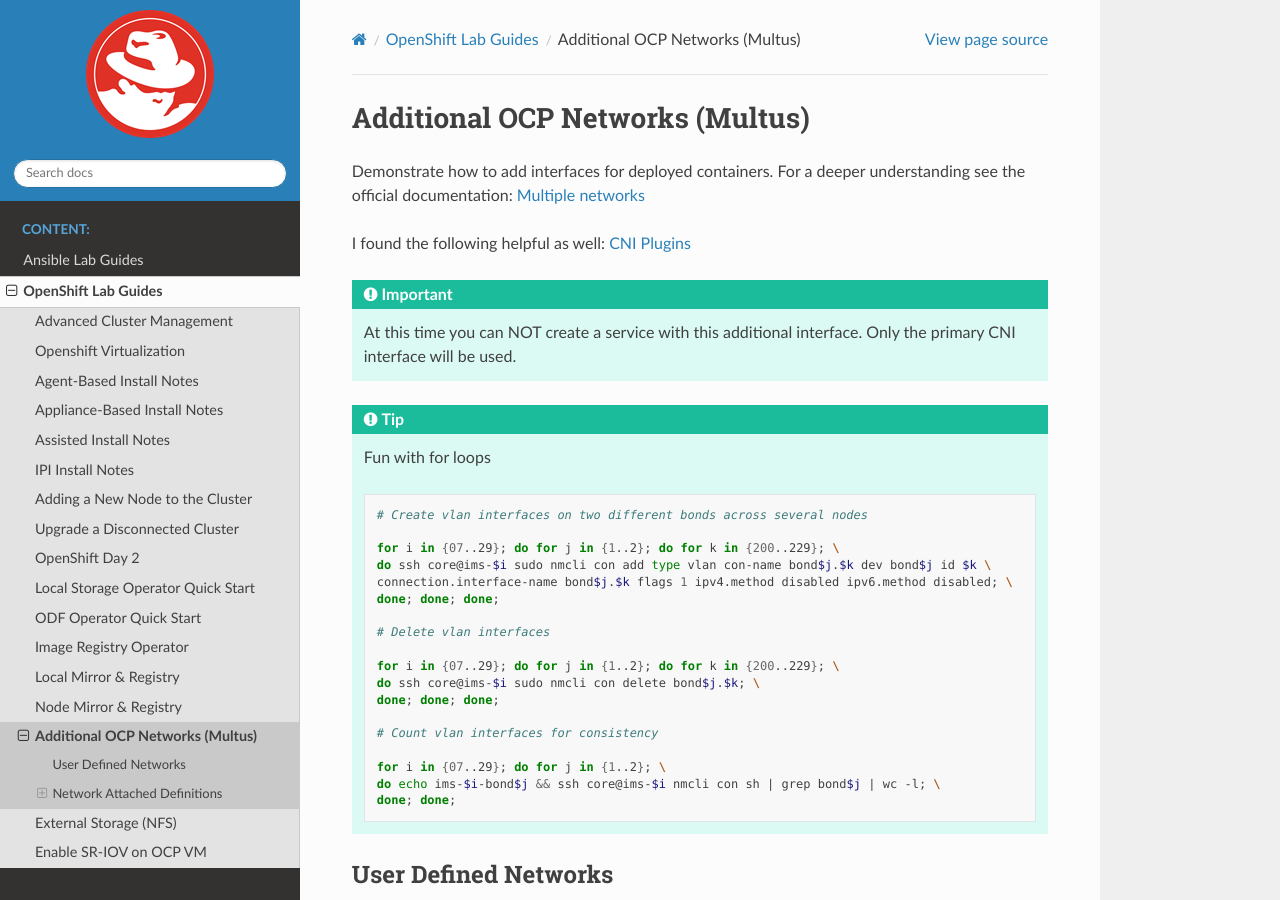
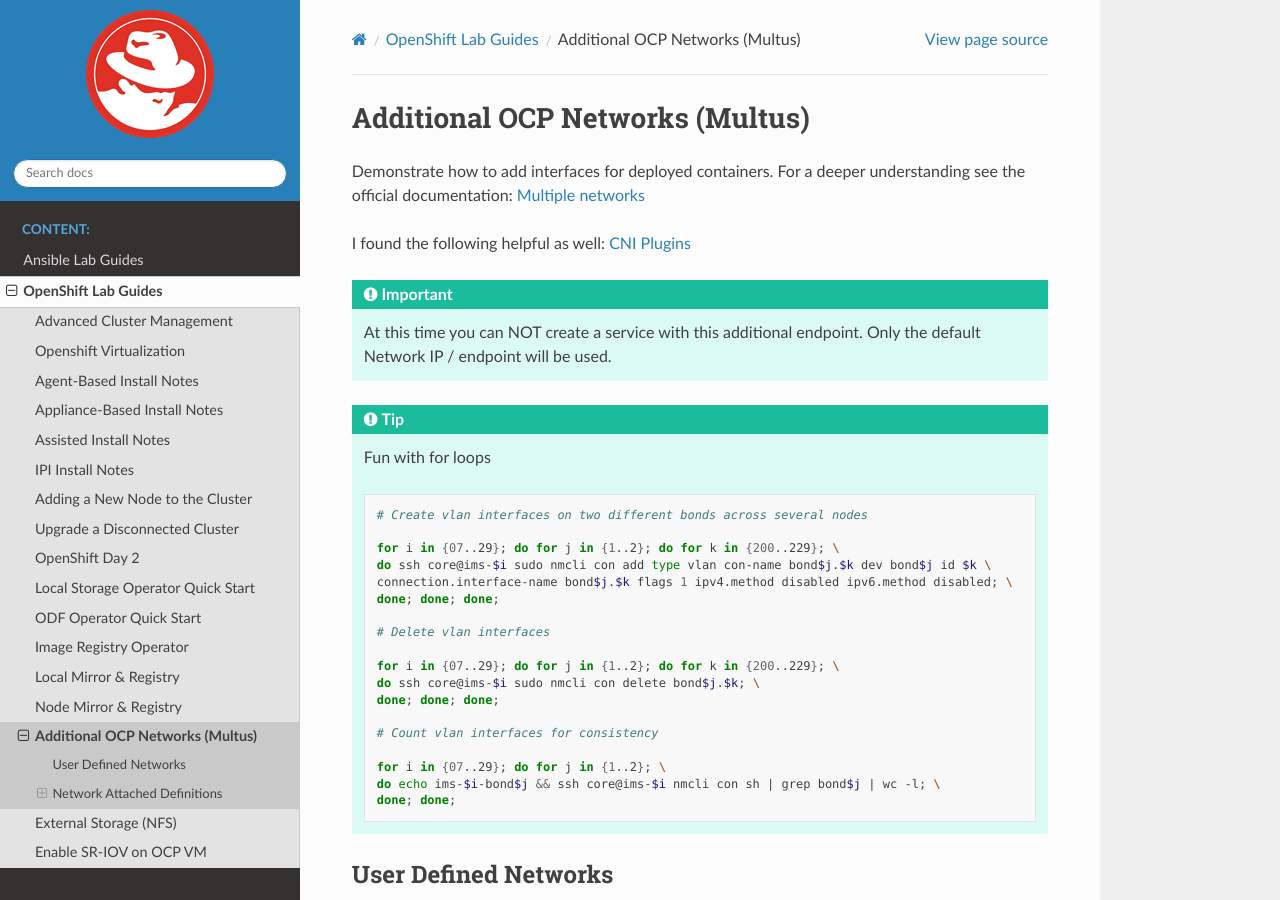
Before and after one commit to vtog/labGuides, a Sphinx documentation site: the page built from source/ocp/multus.rst, in a window 1280 px wide and 900 px high. Built offline with Sphinx 7.4.7 and the Read the Docs theme 3.1.0, drawn with Linux system fonts in a browser that asks for light colours; pages that are not in the unit, such as notebooks, are missing from menus.

Commit message:
multus note better phrasing

```diff
--- a/source/ocp/multus.rst
+++ b/source/ocp/multus.rst
@@ -9,7 +9,7 @@
 `CNI Plugins <https://www.cni.dev/plugins/current/>`_
 
 .. important:: At this time you can NOT create a service with this additional
-   interface. Only the primary CNI interface will be used.
+   endpoint. Only the default Network IP / endpoint will be used.
 
 .. tip:: Fun with for loops
 
```
